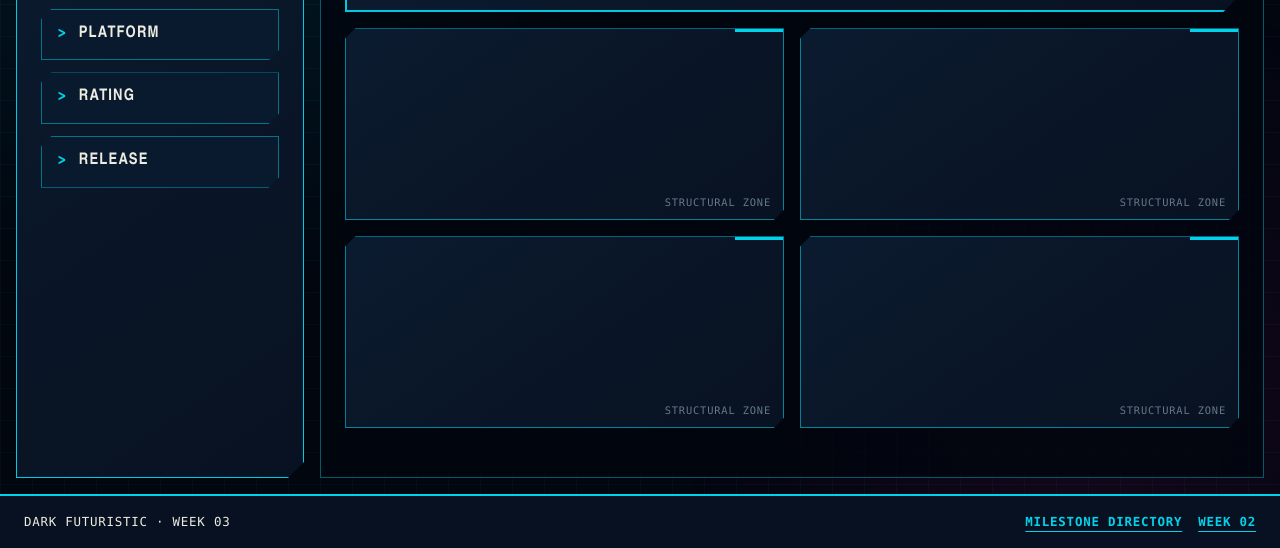
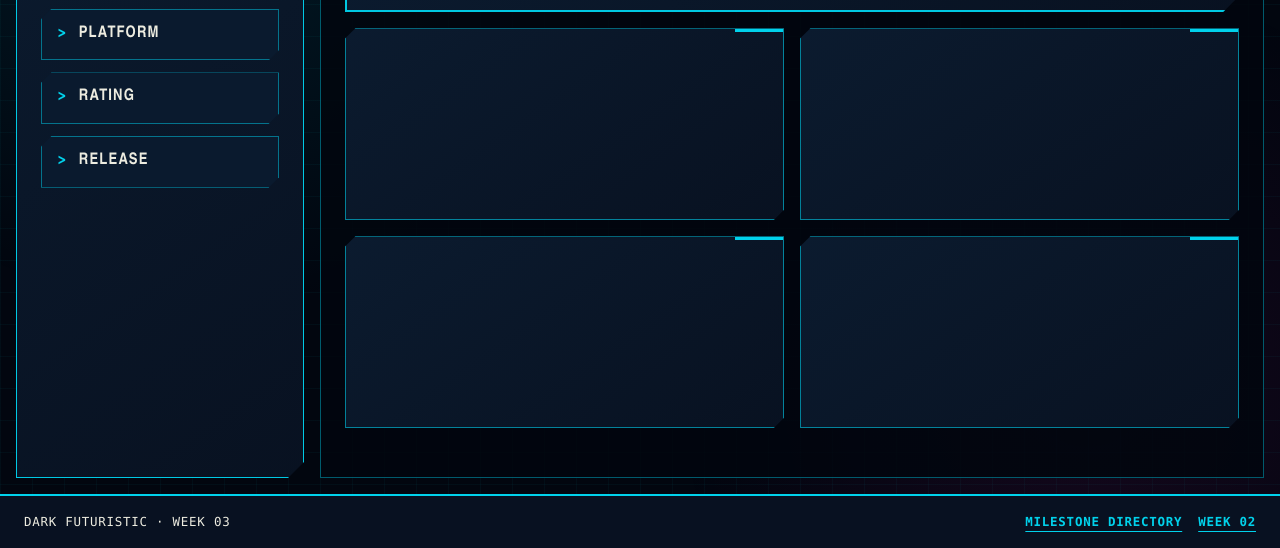
Before and after one commit to aannasaltykovaa/capstone-new, a plain HTML site: page week03/index.html in a window 1280 px wide. Shown: the part 252-800 px from the top of the page. Drawn offline with Linux system fonts and the light colour scheme.

Commit message:
Clean up styles.css by removing unused rules
Removed unnecessary comments and styles for catalog frame.

```diff
--- a/week03/styles.css
+++ b/week03/styles.css
@@ -1,6 +1,4 @@
-/* ==================================================
-   WEEK 02 DESIGN TOKENS COPIED INTO WEEK 03
-   ================================================== */
+
 
 :root {
   color-scheme: light dark;
@@ -551,22 +549,6 @@
   content: "";
 }
 
-.catalog-frame::after {
-  position: absolute;
-  right: var(--space-sm);
-  bottom: var(--space-xs);
-  color:
-    color-mix(in oklch, var(--color-muted) 65%, transparent);
-  font-family: var(--font-code);
-  font-size: 0.65rem;
-  letter-spacing: 0.08em;
-  content: "STRUCTURAL ZONE";
-}
-
-.catalog-frame h2 {
-  color: var(--color-muted);
-  text-align: center;
-}
 
 /* ==================================================
    FOOTER
```
